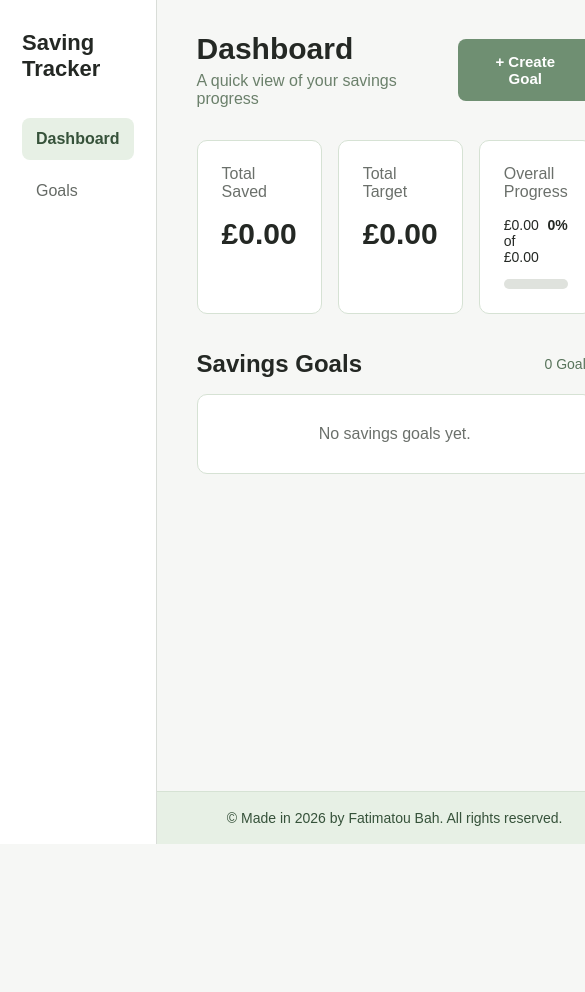
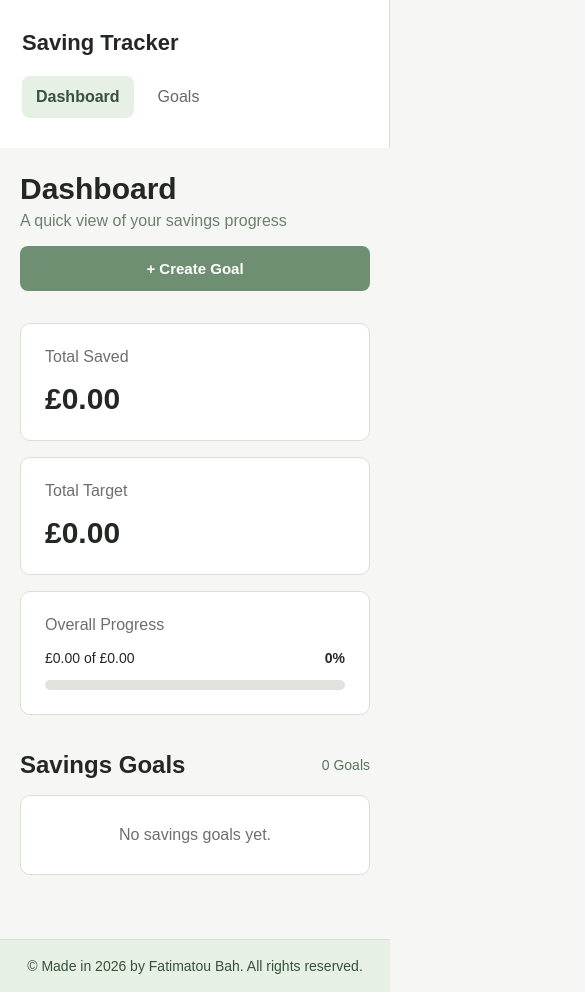
Before and after one commit to Faatima-Bah/Saving-Tracker, a plain HTML site: page frontend/index.html in a window 390 px wide. Shown: the top 992 px of the page, 585 px wide, since content can reach past the window. Before the commit the page ends 844 px from the top, so only its background shows below. Drawn offline with Linux system fonts and the light colour scheme.

Commit message:
Make dashboard on a smaller screens

```diff
--- a/frontend/style.css
+++ b/frontend/style.css
@@ -135,6 +135,44 @@ body {
     font-size: 30px;
 }
 
+/* Smaller screens */
+@media (max-width: 768px) {
+    .dashboard {
+        padding: 24px 20px;
+    }
+
+    .dashboard-header {
+        flex-direction: column;
+        align-items: flex-start;
+        gap: 16px;
+    }
+
+    #create-goal-button {
+        width: 100%;
+    }
+
+    .summary-cards {
+        grid-template-columns: 1fr;
+    }
+
+    .app-layout {
+        flex-direction: column;
+    }
+
+    .sidebar {
+        width: 100%;
+        min-height: auto;
+    }
+
+    .sidebar h1 {
+        margin-bottom: 20px;
+    }
+
+    .sidebar nav {
+        flex-direction: row;
+    }
+}
+
 /* Place the progress amount and percentage on one row */
 .progress-information {
     display: flex;
@@ -192,3 +230,10 @@ body {
     background-color: #e7f0e5;
     border-top: 1px solid #d6e2d4;
 }
+
+/* Smaller screens */
+@media (max-width: 768px) {
+    .summary-cards {
+        grid-template-columns: 1fr;
+    }
+}
```
